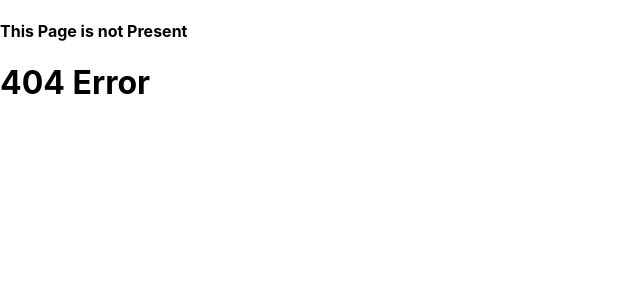
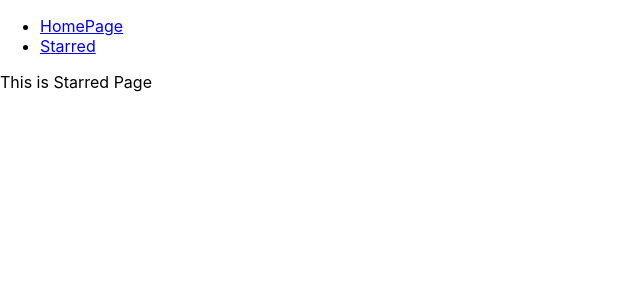
Before and after one commit to haha-harshit/box-office, a React (Create React App) app: page /starred in a window 1280 px wide. Before the commit this address had no page. Shown: the top 300 px of the page, without its empty margins (0-640 px from the left). Built offline with nearby package versions, Linux system fonts and the light colour scheme.

Commit message:
add nav and pages/page_components

```diff
--- a/src/App.js
+++ b/src/App.js
@@ -1,21 +1,33 @@
 import './App.css';
+
+// import react router
 import { Switch, Route } from 'react-router-dom';
+
+import { Nav } from './myComponents/Nav';
+import { HomePage } from './Pages/HomePage';
+import { Starred } from './Pages/Starred';
+import { NotFound } from './Pages/NotFound';
+
 function App() {
     return (
+        <div>
+            <Nav />
+
             <Switch>
                 <Route exact path="/">
-                This is homepage
+                    <HomePage />
                 </Route>
-            <Route exact path="/ab">
-                Error
+
+                <Route exact path="/starred">
+                    <Starred />
                 </Route>
 
                 {/* page not found */}
                 <Route>
-                <h4>This Page is not Present</h4>
-                <h1>404 Error</h1>
+                    <NotFound />
                 </Route>
             </Switch>
+        </div>
     );
 }
 
--- /dev/null
+++ b/src/Pages/HomePage.js
@@ -0,0 +1,5 @@
+import React from 'react';
+
+export const HomePage = () => {
+    return <div>Welcome to HomePage</div>;
+};
--- /dev/null
+++ b/src/Pages/NotFound.js
@@ -0,0 +1,10 @@
+import React from 'react';
+
+export const NotFound = () => {
+    return (
+        <div>
+            <h1>Page Not Found</h1>
+            <h5>404 ERROR!</h5>
+        </div>
+    );
+};
--- /dev/null
+++ b/src/Pages/Starred.js
@@ -0,0 +1,5 @@
+import React from 'react';
+
+export const Starred = () => {
+    return <div>This is Starred Page</div>;
+};
--- /dev/null
+++ b/src/myComponents/Nav.js
@@ -0,0 +1,28 @@
+import React from 'react';
+import { Link } from 'react-router-dom';
+
+// definig routes
+const LINKS = [
+    {
+        to: '/',
+        text: 'HomePage',
+    },
+    {
+        to: '/starred',
+        text: 'Starred',
+    },
+];
+
+export const Nav = () => {
+    return (
+        <div>
+            <ul>
+                {LINKS.map(item => (
+                    <li key={item.to}>
+                        <Link to={item.to}> {item.text} </Link>
+                    </li>
+                ))}
+            </ul>
+        </div>
+    );
+};
```
Lines whose indentation alone changed are shown as unchanged.
